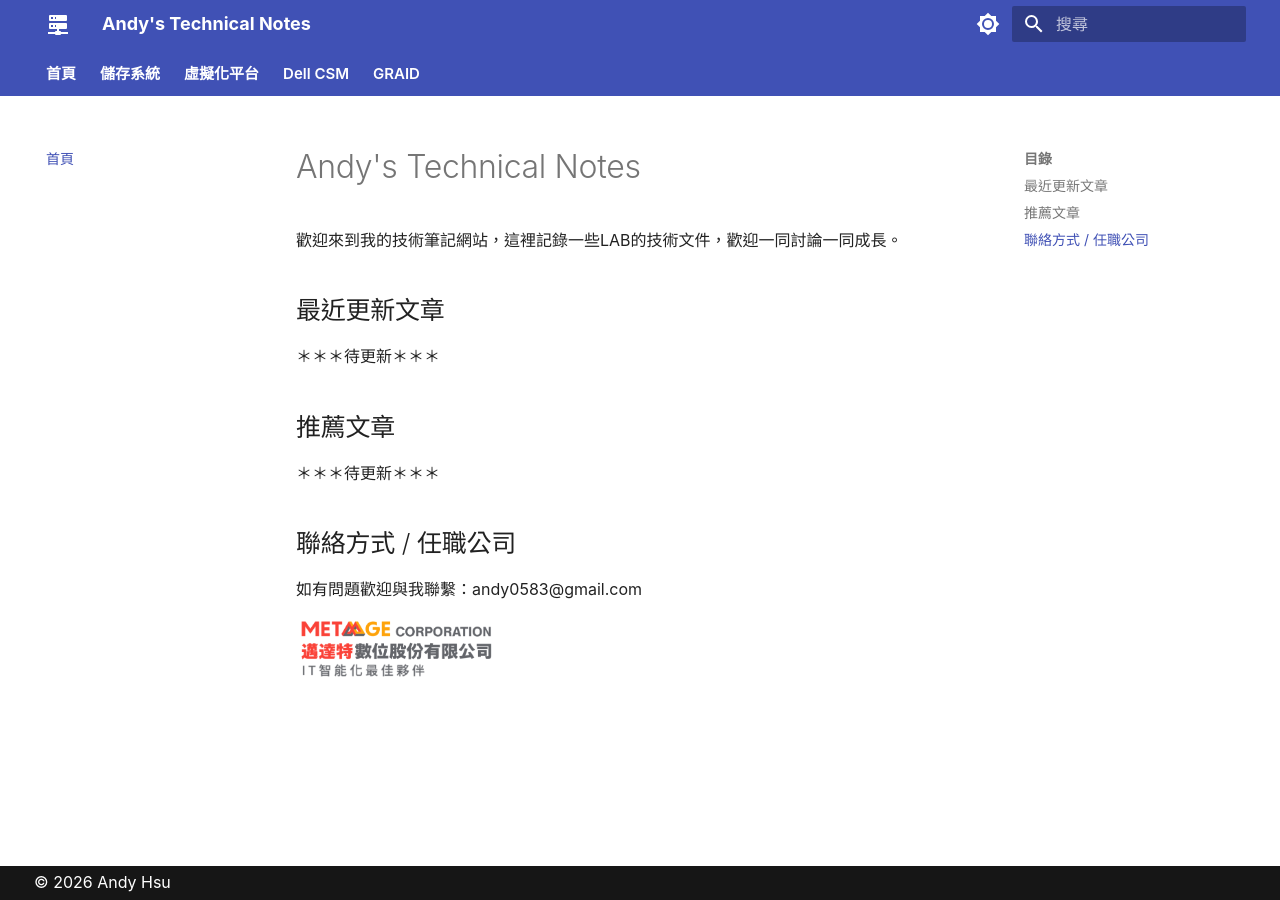
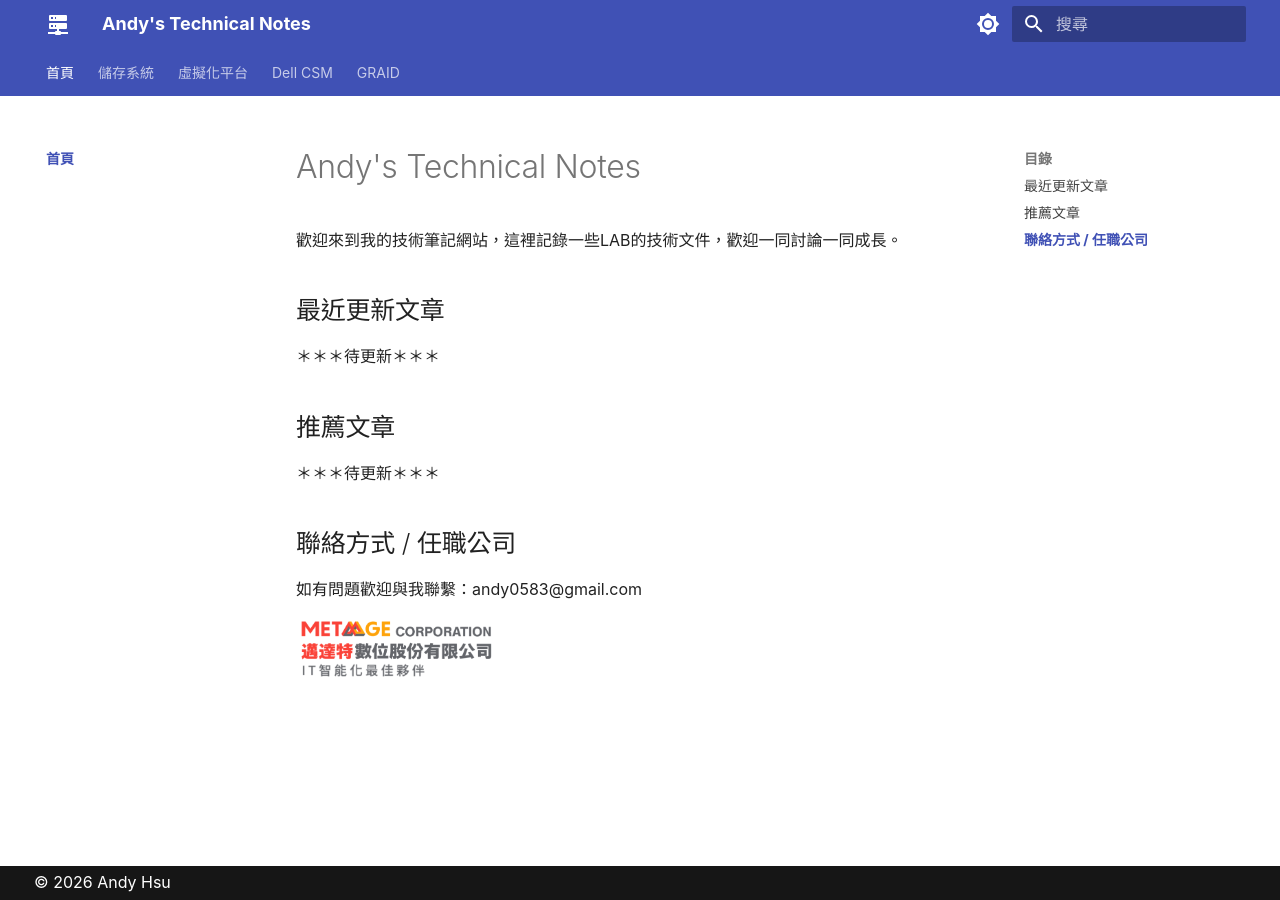
Before and after one commit to Andy0583/Metaage, an MkDocs documentation site: the page built from docs/index.md, in a window 1280 px wide. Built offline with MkDocs 1.6.1 and Material for MkDocs 9.7.7, drawn with Linux system fonts in a browser that asks for light colours.

Commit message:
Update extra.css

```diff
--- a/docs/overrides/extra.css
+++ b/docs/overrides/extra.css
@@ -1,11 +1,14 @@
-.md-tabs__link {
-  opacity: 1 !important;
-  font-weight: 600;
-  font-size: 0.75rem;
+.md-nav__link {
+  font-weight: 500;
+  color: rgba(0, 0, 0, 0.75) !important;
 }
 
-.md-tabs__link:hover,
-.md-tabs__link--active {
-  opacity: 1 !important;
-  color: white !important;
+.md-nav__link--active,
+.md-nav__link:hover {
+  color: var(--md-primary-fg-color) !important;
+  font-weight: 700;
 }
+
+.md-nav__item .md-nav__link[for] {
+  font-weight: 600;
+}
```
